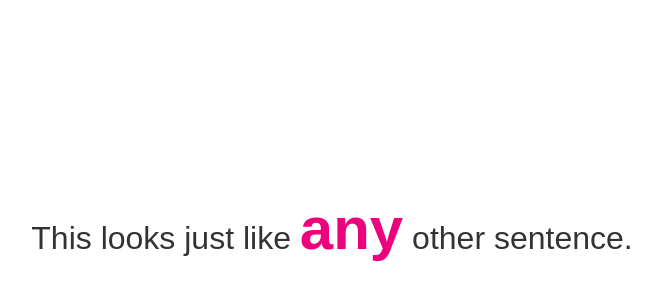
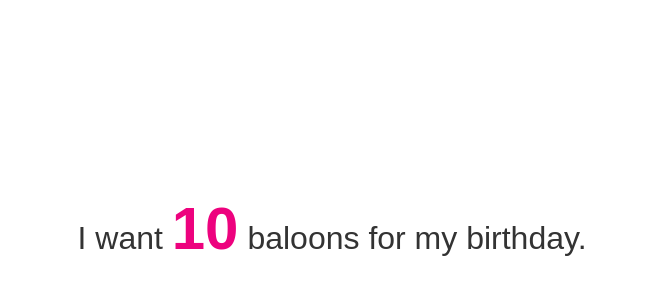
Before and after one commit to wosephjeber/inputizer, a plain HTML site: page index.html in a window 1280 px wide. Shown: the part 172-472 px from the top of the page, without its empty margins (308-969 px from the left). Drawn offline with nearby package versions, Linux system fonts and the light colour scheme.

Commit message:
Update demo.

```diff
--- a/index.html
+++ b/index.html
@@ -42,7 +42,7 @@
   <body>
     <div class="container">
       <div class="valign">
-        <p>This looks just like <span class="inputize-me">any</span> other sentence.</p>
+        <p>I want <span class="inputize-me">10</span> baloons for my birthday.</p>
       </div>
     </div>
 
@@ -50,7 +50,7 @@
     <script src="dist/inputizer.min.js"></script>
     <script>
       $('.inputize-me').inputizer(function(value) {
-        console.log(value);
+        console.log('Wow, Joe wants ' + value + ' balloons!');
       });
     </script>
   </body>
```
